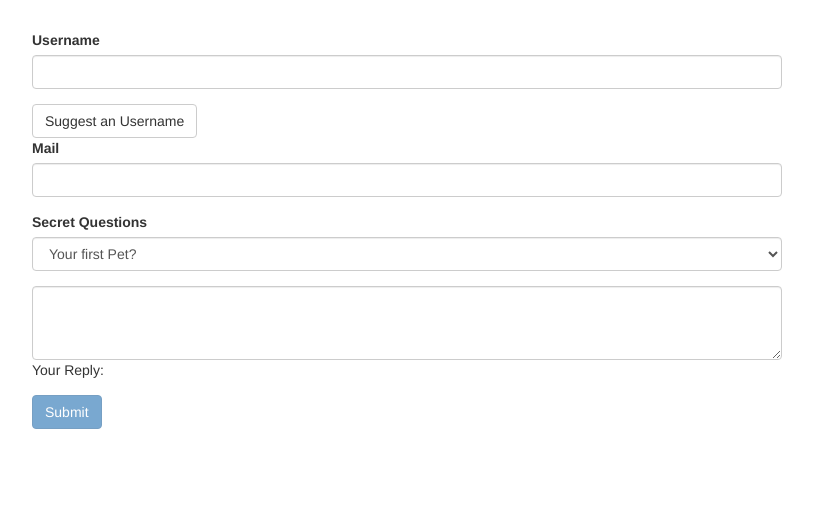
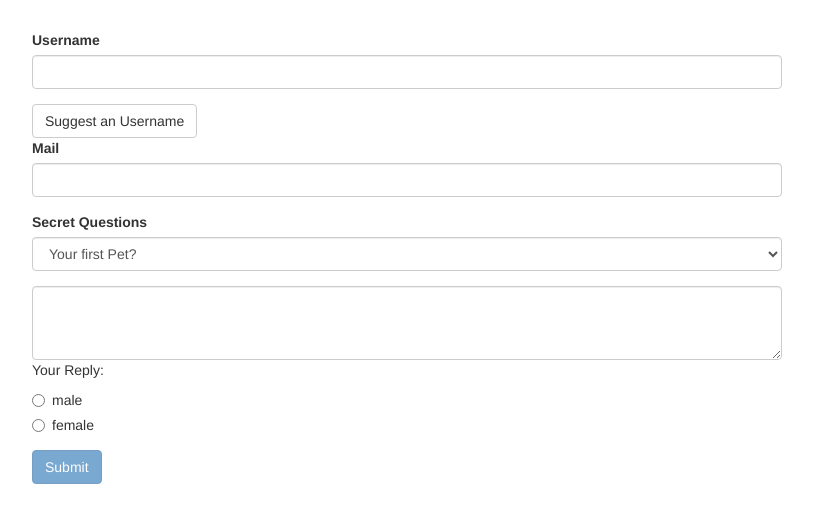
Before and after one commit to taruncx101/angular-forms-template-driven-approch, an Angular app: page / in a window 1280 px wide. Shown: the top 522 px of the page, without its empty margins (233-1046 px from the left). Built offline with nearby package versions, Linux system fonts and the light colour scheme.

Commit message:
handling radion buttons

```diff
--- a/src/app/app.component.html
+++ b/src/app/app.component.html
@@ -48,6 +48,17 @@
             [(ngModel)]="answer">
           </textarea>
           <p>Your Reply: {{ answer }}</p>
+          <div class="radio" *ngFor="let gender of genders">
+            <label for="">
+              <input
+                type="radio"
+                name="gender"
+                ngModel
+                required
+                [value]="gender">
+                {{ gender }}
+            </label>
+          </div>
         </div>
         <button class="btn btn-primary" [disabled]="!f.valid" type="submit">Submit</button>
       </form>
--- a/src/app/app.component.ts
+++ b/src/app/app.component.ts
@@ -10,6 +10,7 @@
   @ViewChild('f', {static: true}) signUpForm: NgForm;
   defaultQuestion = 'pet';
   answer = '';
+  genders: string[] = ['male', 'female'];
   suggestUserName() {
     const suggestedName = 'Superuser';
   }
```
